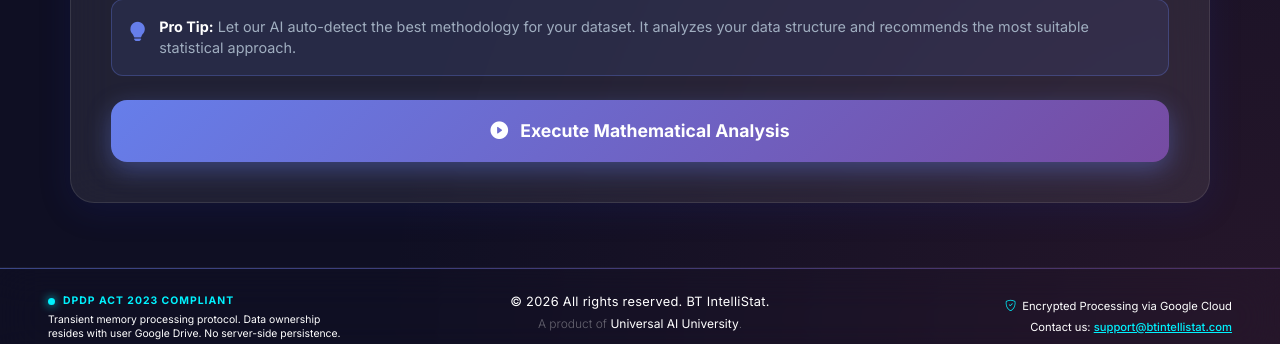
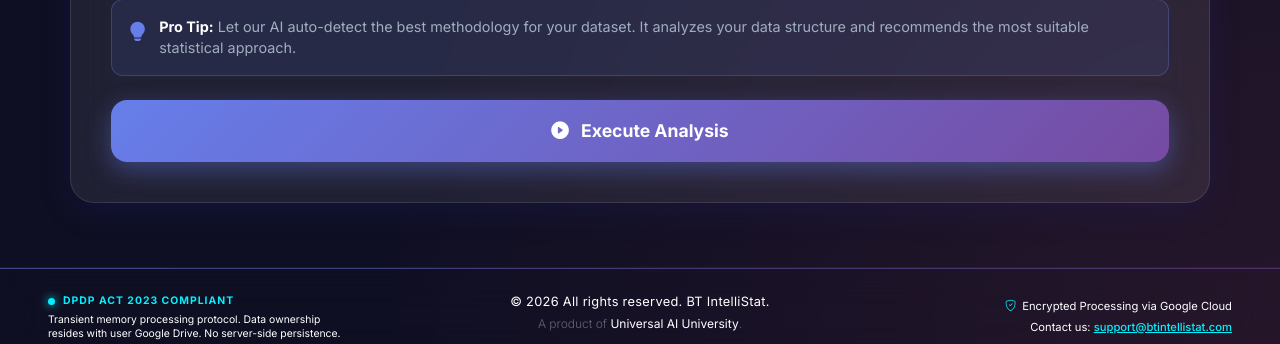
Before and after one commit to tvi13/BT-IntelliStat, a Flask app: template templates/dashboard.html in a window 1280 px wide. Shown: the part 967-1311 px from the top of the page. Run offline with Flask 3, Linux system fonts and the light colour scheme; the template is opened without the code that fills it, so the values that code supplies are empty.

Commit message:
Change button text from 'Mathematical Analysis' to 'Analysis'

```diff
--- a/templates/dashboard.html
+++ b/templates/dashboard.html
@@ -407,7 +407,7 @@
         <button type="submit" id="runBtn" class="execute-btn">
             <span style="position: relative; z-index: 1;">
                 <i class="bi bi-play-circle-fill me-2"></i>
-                Execute Mathematical Analysis
+                Execute Analysis
             </span>
         </button>
     </form>
```
